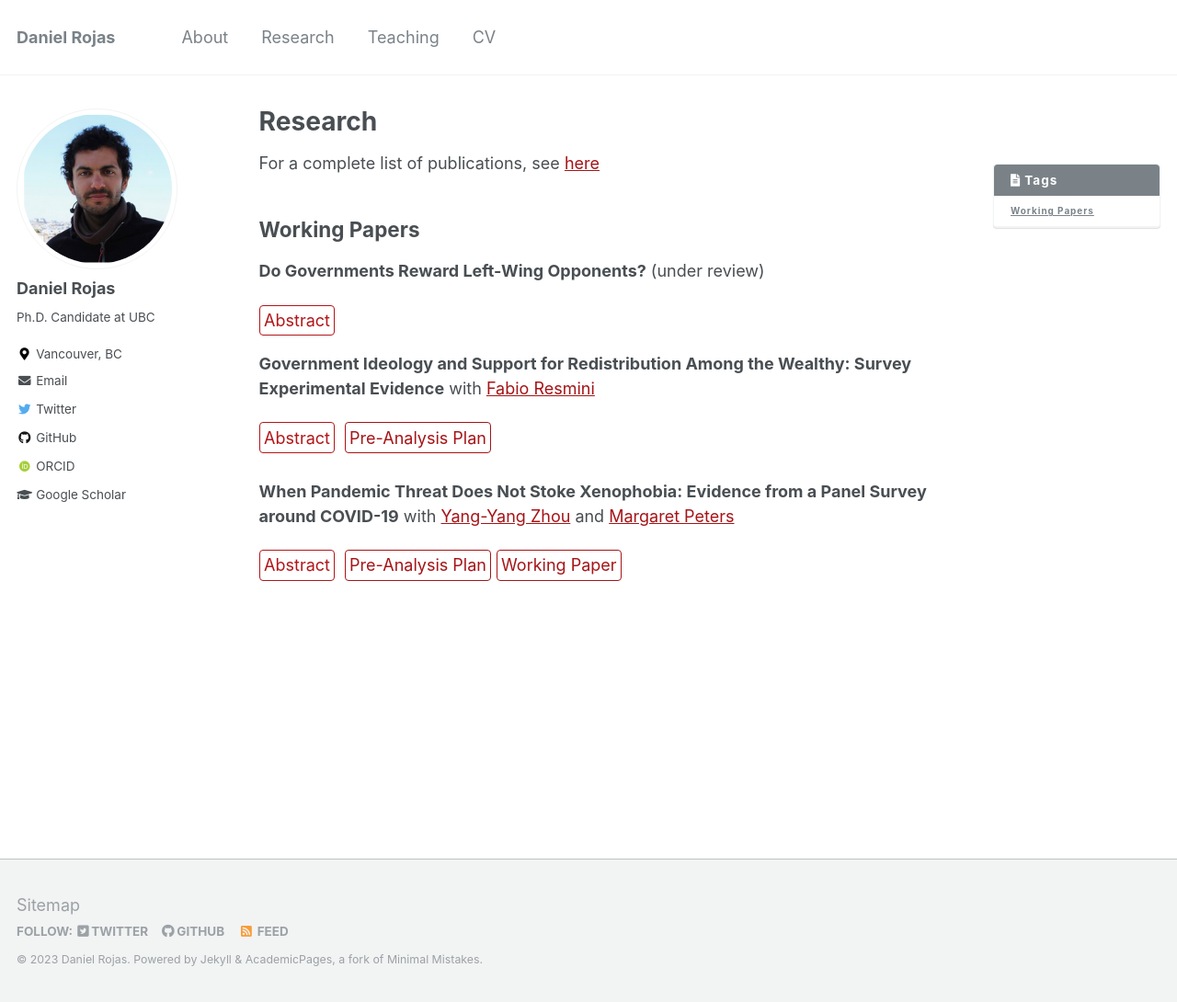
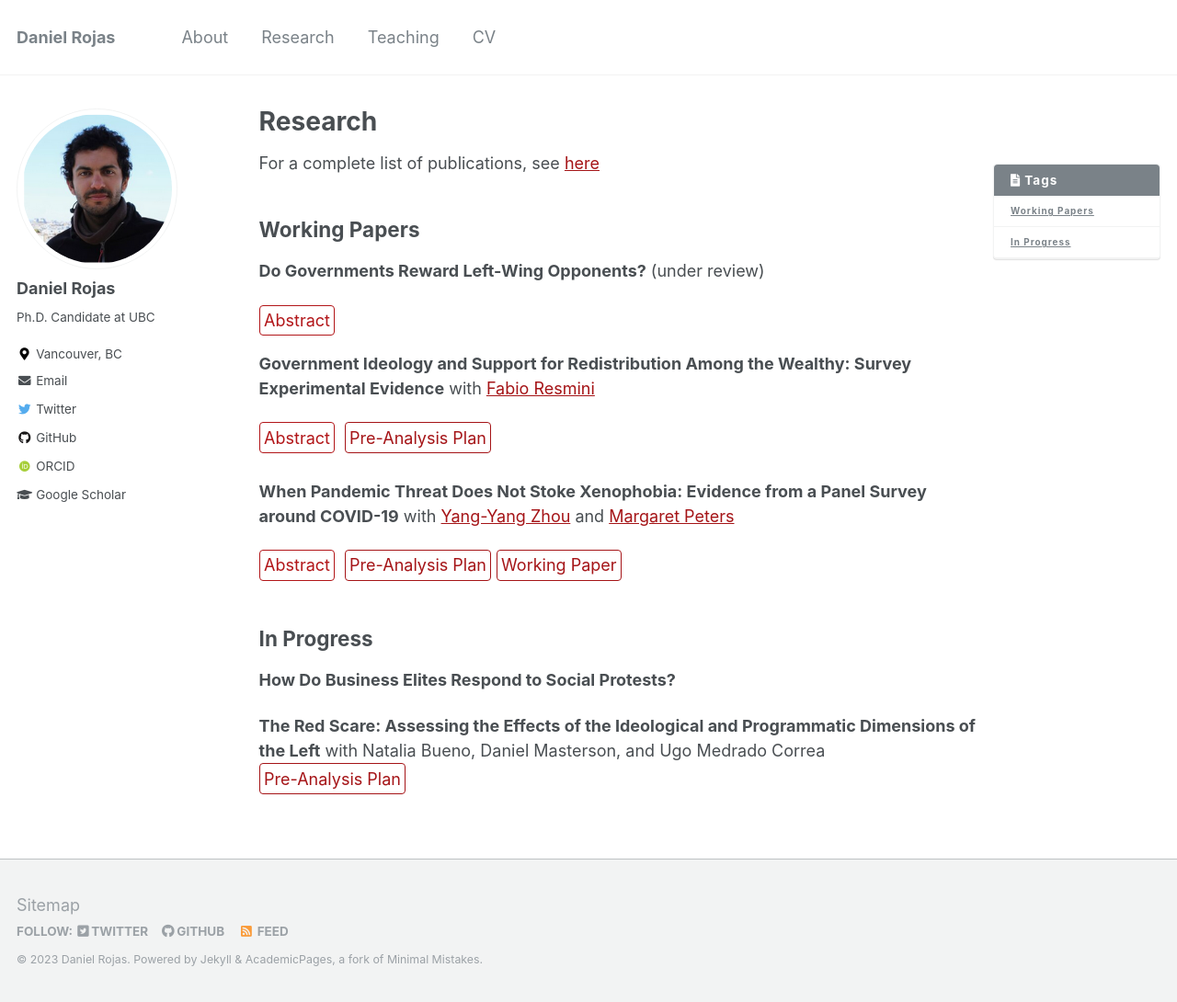
Before and after one commit to danielrojaslozano/danielrojaslozano.github.io, a Jekyll site: the page built from _pages/research.md, in a window 1280 px wide and 1090 px high. Shown: the whole window at 92% size. Built offline with Jekyll 4.4.1, drawn with Linux system fonts in a browser that asks for light colours; some web fonts are replaced.

Commit message:
Update research.md

```diff
--- a/_pages/research.md
+++ b/_pages/research.md
@@ -67,3 +67,9 @@ For a complete list of publications, see [here](https://scholar.google.com/citat
 </details> &nbsp;
 [Pre-Analysis Plan](https://osf.io/kuwch){: .btn--research}
 [Working Paper](https://osf.io/kw6fm/){: .btn--research}
+
+## In Progress
+**How Do Business Elites Respond to Social Protests?**
+
+**The Red Scare: Assessing the Effects of the Ideological and Programmatic Dimensions of the Left** with Natalia Bueno, Daniel Masterson, and Ugo Medrado Correa
+[Pre-Analysis Plan](https://osf.io/5yrwv){: .btn--research}
```
